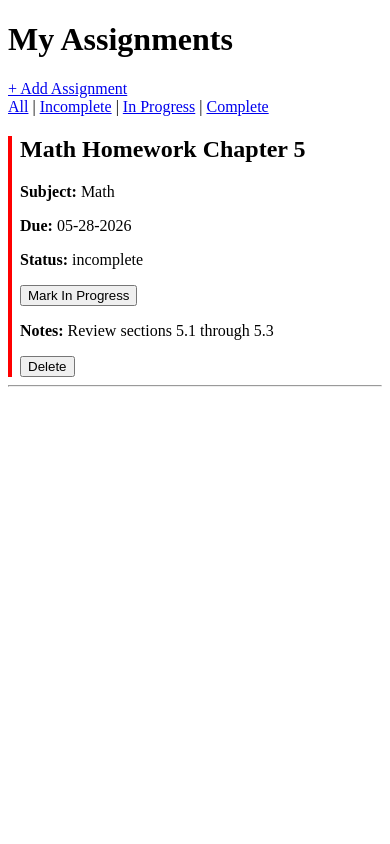
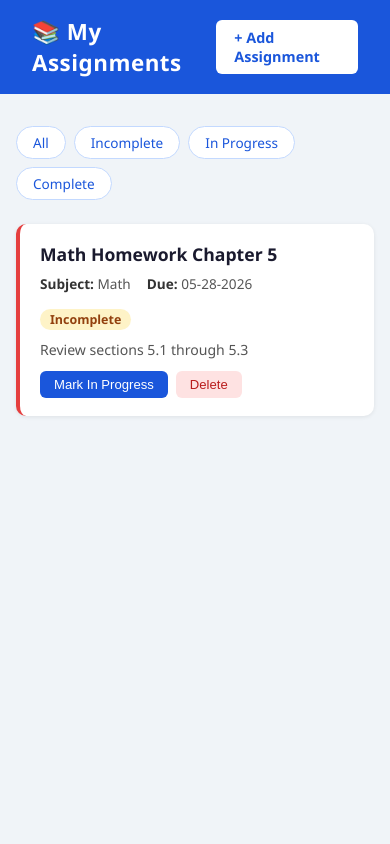
Before and after one commit to rebeccanhlen-code/student-assignment-tracker, a Flask app: page / in a window 390 px wide. Run offline with Flask 3, Linux system fonts and the light colour scheme.

Commit message:
Task 11: Polish UI with blue/white theme
Add static/style.css — blue header, white cards, colored status
badges, urgency borders, clean form. Responsive layout.

Co-Authored-By: Claude Sonnet 4.6 <noreply@anthropic.com>

```diff
--- /dev/null
+++ b/static/style.css
@@ -0,0 +1,234 @@
+* {
+    box-sizing: border-box;
+    margin: 0;
+    padding: 0;
+}
+
+body {
+    font-family: 'Segoe UI', Arial, sans-serif;
+    background: #f0f4f8;
+    color: #1a1a2e;
+    min-height: 100vh;
+}
+
+/* ── Nav ── */
+header {
+    background: #1a56db;
+    padding: 16px 32px;
+    display: flex;
+    align-items: center;
+    justify-content: space-between;
+}
+
+header h1 {
+    color: white;
+    font-size: 1.4rem;
+    letter-spacing: 0.5px;
+}
+
+header a {
+    background: white;
+    color: #1a56db;
+    padding: 8px 18px;
+    border-radius: 6px;
+    text-decoration: none;
+    font-weight: 600;
+    font-size: 0.9rem;
+}
+
+header a:hover {
+    background: #e8f0fe;
+}
+
+/* ── Main layout ── */
+main {
+    max-width: 800px;
+    margin: 32px auto;
+    padding: 0 16px;
+}
+
+/* ── Filter bar ── */
+.filters {
+    display: flex;
+    gap: 8px;
+    margin-bottom: 24px;
+    flex-wrap: wrap;
+}
+
+.filters a {
+    padding: 6px 16px;
+    border-radius: 20px;
+    text-decoration: none;
+    font-size: 0.85rem;
+    font-weight: 500;
+    background: white;
+    color: #1a56db;
+    border: 1px solid #c3d9ff;
+    transition: all 0.15s;
+}
+
+.filters a:hover {
+    background: #1a56db;
+    color: white;
+}
+
+/* ── Assignment card ── */
+.card {
+    background: white;
+    border-radius: 10px;
+    padding: 18px 20px;
+    margin-bottom: 16px;
+    box-shadow: 0 1px 4px rgba(0,0,0,0.08);
+    border-left: 4px solid transparent;
+}
+
+.card.overdue { border-left-color: crimson; background: #fff5f5; }
+.card.urgent  { border-left-color: #e53e3e; }
+.card.soon    { border-left-color: #dd6b20; }
+
+.card h2 {
+    font-size: 1.1rem;
+    margin-bottom: 8px;
+    color: #1a1a2e;
+}
+
+.card-meta {
+    display: flex;
+    gap: 16px;
+    font-size: 0.85rem;
+    color: #555;
+    margin-bottom: 10px;
+    flex-wrap: wrap;
+}
+
+.card-meta span strong {
+    color: #333;
+}
+
+/* ── Status badge ── */
+.badge {
+    display: inline-block;
+    padding: 2px 10px;
+    border-radius: 12px;
+    font-size: 0.78rem;
+    font-weight: 600;
+    text-transform: capitalize;
+}
+
+.badge.incomplete  { background: #fef3c7; color: #92400e; }
+.badge.in-progress { background: #dbeafe; color: #1e40af; }
+.badge.complete    { background: #d1fae5; color: #065f46; }
+
+/* ── Card actions ── */
+.card-actions {
+    display: flex;
+    gap: 8px;
+    margin-top: 12px;
+    flex-wrap: wrap;
+}
+
+button, .btn {
+    padding: 6px 14px;
+    border: none;
+    border-radius: 6px;
+    cursor: pointer;
+    font-size: 0.82rem;
+    font-weight: 500;
+    transition: opacity 0.15s;
+}
+
+button:hover { opacity: 0.85; }
+
+.btn-toggle {
+    background: #1a56db;
+    color: white;
+}
+
+.btn-delete {
+    background: #fee2e2;
+    color: #b91c1c;
+}
+
+/* ── Empty state ── */
+.empty {
+    text-align: center;
+    color: #888;
+    padding: 48px 0;
+    font-size: 1rem;
+}
+
+/* ── Form page ── */
+.form-container {
+    background: white;
+    border-radius: 10px;
+    padding: 28px;
+    box-shadow: 0 1px 4px rgba(0,0,0,0.08);
+}
+
+.form-container h1 {
+    margin-bottom: 24px;
+    font-size: 1.3rem;
+    color: #1a1a2e;
+}
+
+.form-group {
+    margin-bottom: 18px;
+}
+
+.form-group label {
+    display: block;
+    font-size: 0.88rem;
+    font-weight: 600;
+    margin-bottom: 5px;
+    color: #333;
+}
+
+.form-group input,
+.form-group textarea {
+    width: 100%;
+    padding: 9px 12px;
+    border: 1px solid #c3d9ff;
+    border-radius: 6px;
+    font-size: 0.95rem;
+    outline: none;
+    transition: border-color 0.15s;
+}
+
+.form-group input:focus,
+.form-group textarea:focus {
+    border-color: #1a56db;
+}
+
+.form-group textarea {
+    resize: vertical;
+    min-height: 80px;
+}
+
+.error {
+    color: #b91c1c;
+    font-size: 0.8rem;
+    margin-top: 4px;
+}
+
+.btn-submit {
+    background: #1a56db;
+    color: white;
+    padding: 10px 24px;
+    font-size: 0.95rem;
+    border-radius: 6px;
+    border: none;
+    cursor: pointer;
+    font-weight: 600;
+}
+
+.btn-submit:hover { opacity: 0.9; }
+
+.back-link {
+    display: inline-block;
+    margin-top: 14px;
+    color: #1a56db;
+    text-decoration: none;
+    font-size: 0.88rem;
+}
+
+.back-link:hover { text-decoration: underline; }
--- a/templates/index.html
+++ b/templates/index.html
@@ -4,56 +4,62 @@
     <meta charset="UTF-8">
     <meta name="viewport" content="width=device-width, initial-scale=1.0">
     <title>Student Assignment Tracker</title>
-    <style>
-        .overdue { border-left: 4px solid crimson; padding-left: 8px; background-color: #fff0f0; }
-        .urgent  { border-left: 4px solid red; padding-left: 8px; }
-        .soon    { border-left: 4px solid orange; padding-left: 8px; }
-    </style>
+    <link rel="stylesheet" href="/static/style.css">
 </head>
 <body>
-    <h1>My Assignments</h1>
+    <header>
+        <h1>📚 My Assignments</h1>
         <a href="/assignments/new">+ Add Assignment</a>
+    </header>
 
-    <div>
-        <a href="/?filter=all">All</a> |
-        <a href="/?filter=incomplete">Incomplete</a> |
-        <a href="/?filter=in progress">In Progress</a> |
+    <main>
+        <div class="filters">
+            <a href="/?filter=all">All</a>
+            <a href="/?filter=incomplete">Incomplete</a>
+            <a href="/?filter=in progress">In Progress</a>
             <a href="/?filter=complete">Complete</a>
         </div>
 
         {% if assignments %}
             {% for assignment in assignments %}
-        <div class="{{ urgency_class(assignment.due_date) }}">
+            <div class="card {{ urgency_class(assignment.due_date) }}">
                 <h2>{{ assignment.title }}</h2>
-            <p><strong>Subject:</strong> {{ assignment.subject }}</p>
-            <p><strong>Due:</strong> {{ assignment.due_date }}</p>
-            <p><strong>Status:</strong> {{ assignment.status }}
+                <div class="card-meta">
+                    <span><strong>Subject:</strong> {{ assignment.subject }}</span>
+                    <span><strong>Due:</strong> {{ assignment.due_date }}</span>
+                    <span>
+                        <span class="badge {{ assignment.status | replace(' ', '-') }}">
+                            {{ assignment.status }}
+                        </span>
+                    </span>
+                </div>
+                {% if assignment.notes %}
+                <p style="font-size:0.88rem; color:#555; margin-bottom:8px;">{{ assignment.notes }}</p>
+                {% endif %}
+                {% if assignment.links %}
+                <p style="font-size:0.85rem; margin-bottom:8px;">
+                    {% for link in assignment.links %}
+                        <a href="{{ link }}" style="color:#1a56db;">{{ link }}</a>
+                    {% endfor %}
+                </p>
+                {% endif %}
+                <div class="card-actions">
                     <form method="POST" action="/assignments/{{ assignment.id }}/toggle" style="display:inline;">
-                    <button type="submit">
+                        <button type="submit" class="btn-toggle">
                             {% if assignment.status == "incomplete" %}Mark In Progress
                             {% elif assignment.status == "in progress" %}Mark Complete
                             {% else %}Mark Incomplete{% endif %}
                         </button>
                     </form>
-            </p>
-            {% if assignment.notes %}
-            <p><strong>Notes:</strong> {{ assignment.notes }}</p>
-            {% endif %}
-            {% if assignment.links %}
-            <p><strong>Links:</strong>
-                {% for link in assignment.links %}
-                    <a href="{{ link }}">{{ link }}</a>
-                {% endfor %}
-            </p>
-            {% endif %}
                     <form method="POST" action="/assignments/{{ assignment.id }}/delete" style="display:inline;">
-                <button type="submit" onclick="return confirm('Delete this assignment?')">Delete</button>
+                        <button type="submit" class="btn-delete" onclick="return confirm('Delete this assignment?')">Delete</button>
                     </form>
                 </div>
-        <hr>
+            </div>
             {% endfor %}
         {% else %}
-        <p>No assignments yet!</p>
+            <div class="empty">No assignments here! Add one above.</div>
         {% endif %}
+    </main>
 </body>
 </html>
```
Also changed, not shown: BUILD_LOG.md (+7 -0 lines), templates/new.html (+26 -17 lines). Lines whose indentation alone changed are shown as unchanged.
